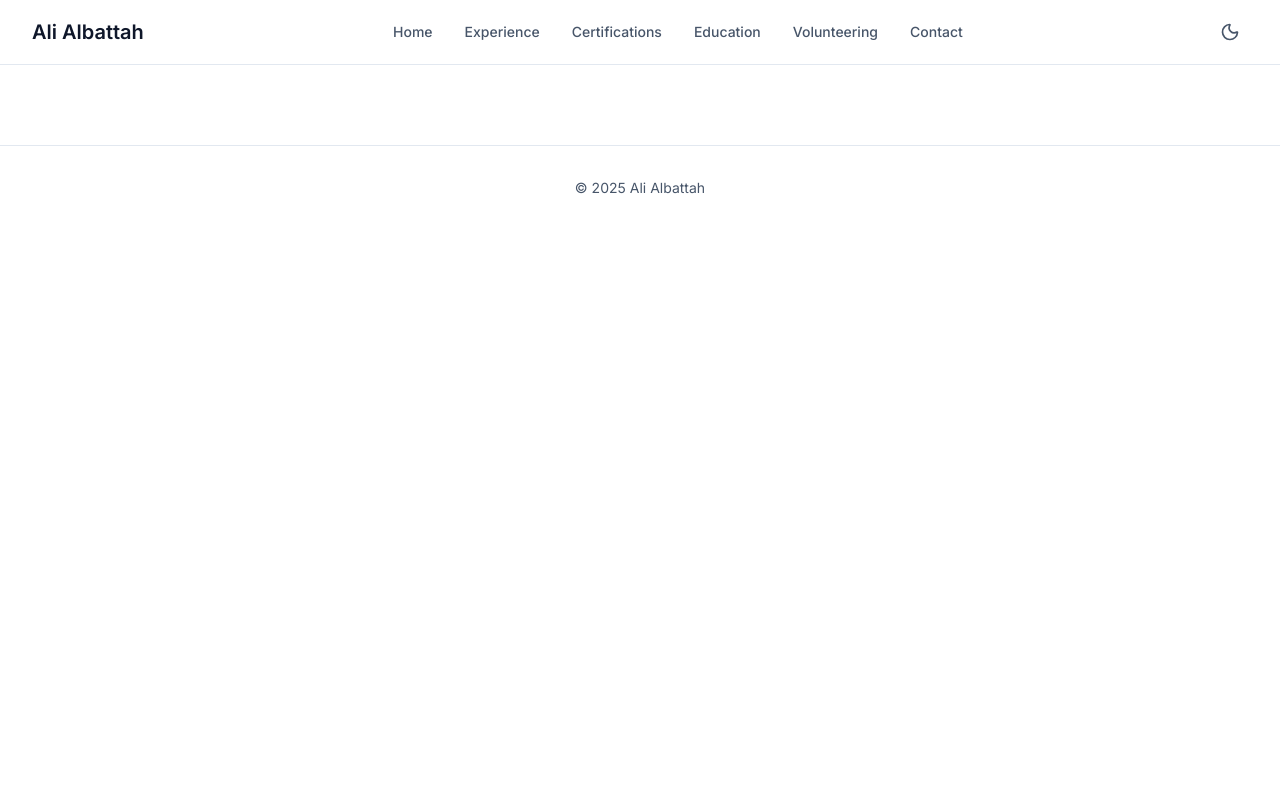
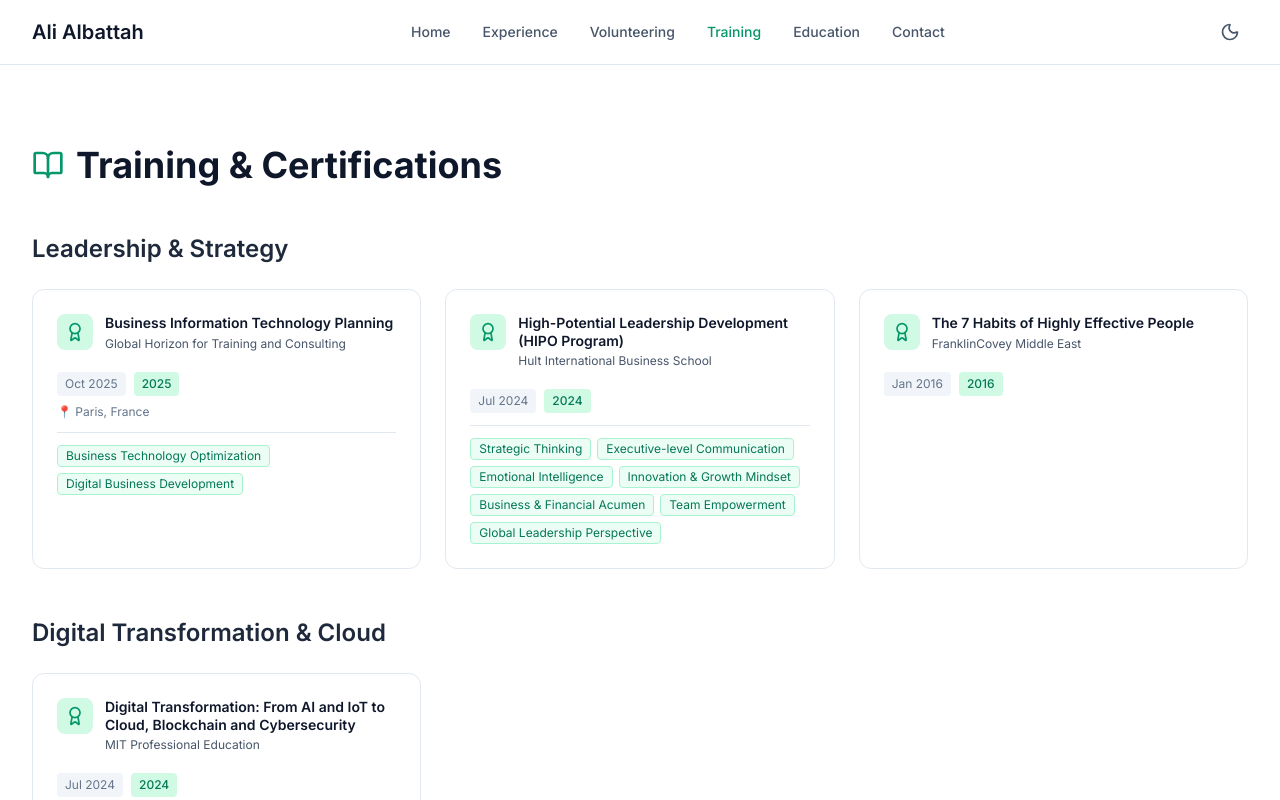
Before and after one commit to aalbattah/Ali_Profile, a React (Vite) app: page /training in a window 1280 px wide. Shown: the top 800 px of the page. Built offline with nearby package versions, Linux system fonts and the light colour scheme.

Commit message:
Add Training page and ensure all Experience, Volunteering details are shown

```diff
--- a/App.tsx
+++ b/App.tsx
@@ -7,6 +7,7 @@ import Experience from './pages/Experience';
 import Certifications from './pages/Certifications';
 import Education from './pages/Education';
 import Volunteering from './pages/Volunteering';
+import Training from './pages/Training';
 import Contact from './pages/Contact';
 
 const App: React.FC = () => {
@@ -18,9 +19,10 @@ const App: React.FC = () => {
           <Routes>
             <Route path="/" element={<Home />} />
             <Route path="/experience" element={<Experience />} />
+            <Route path="/volunteering" element={<Volunteering />} />
+            <Route path="/training" element={<Training />} />
             <Route path="/certifications" element={<Certifications />} />
             <Route path="/education" element={<Education />} />
-            <Route path="/volunteering" element={<Volunteering />} />
             <Route path="/contact" element={<Contact />} />
           </Routes>
           <footer className="border-t border-slate-200 dark:border-slate-700 py-8 mt-20">
--- a/components/ExecutiveHeader.tsx
+++ b/components/ExecutiveHeader.tsx
@@ -11,9 +11,9 @@ const ExecutiveHeader: React.FC = () => {
   const navItems = [
     { path: '/', label: 'Home' },
     { path: '/experience', label: 'Experience' },
-    { path: '/certifications', label: 'Certifications' },
+    { path: '/volunteering', label: 'Volunteering' },
+    { path: '/training', label: 'Training' },
     { path: '/education', label: 'Education' },
-    { path: '/volunteering', label: 'Volunteering' },
     { path: '/contact', label: 'Contact' },
   ];
 
--- /dev/null
+++ b/pages/Training.tsx
@@ -0,0 +1,148 @@
+import React from 'react';
+import { Award, BookOpen } from 'lucide-react';
+import { RESUME_DATA } from '../constants';
+
+const Training: React.FC = () => {
+  // Group certifications by category
+  const categories = {
+    'Leadership & Strategy': RESUME_DATA.certifications.filter(
+      (cert) =>
+        cert.name.includes('Leadership') ||
+        cert.name.includes('Business') ||
+        cert.name.includes('Habits')
+    ),
+    'Digital Transformation & Cloud': RESUME_DATA.certifications.filter(
+      (cert) =>
+        cert.name.includes('Digital') ||
+        cert.name.includes('Cloud') ||
+        cert.name.includes('Transformation')
+    ),
+    'Project & Risk Management': RESUME_DATA.certifications.filter(
+      (cert) =>
+        cert.name.includes('Project') ||
+        cert.name.includes('Risk') ||
+        cert.name.includes('PMP') ||
+        cert.name.includes('PMI')
+    ),
+    'Infrastructure & Cybersecurity': RESUME_DATA.certifications.filter(
+      (cert) =>
+        cert.name.includes('HPE') ||
+        cert.name.includes('VMware') ||
+        cert.name.includes('Red Hat') ||
+        cert.name.includes('Ethical Hacker') ||
+        cert.name.includes('Veritas') ||
+        cert.name.includes('InfoScale')
+    ),
+    'Other': RESUME_DATA.certifications.filter(
+      (cert) =>
+        !cert.name.includes('Leadership') &&
+        !cert.name.includes('Business') &&
+        !cert.name.includes('Habits') &&
+        !cert.name.includes('Digital') &&
+        !cert.name.includes('Cloud') &&
+        !cert.name.includes('Transformation') &&
+        !cert.name.includes('Project') &&
+        !cert.name.includes('Risk') &&
+        !cert.name.includes('PMP') &&
+        !cert.name.includes('PMI') &&
+        !cert.name.includes('HPE') &&
+        !cert.name.includes('VMware') &&
+        !cert.name.includes('Red Hat') &&
+        !cert.name.includes('Ethical Hacker') &&
+        !cert.name.includes('Veritas') &&
+        !cert.name.includes('InfoScale')
+    ),
+  };
+
+  return (
+    <div className="min-h-screen py-20">
+      <div className="max-w-7xl mx-auto px-4 sm:px-6 lg:px-8">
+        <div className="flex items-center gap-3 mb-12">
+          <BookOpen className="w-8 h-8 text-emerald-600 dark:text-emerald-400" />
+          <h1 className="text-4xl font-bold text-slate-900 dark:text-white">
+            Training & Certifications
+          </h1>
+        </div>
+
+        <div className="space-y-12">
+          {Object.entries(categories).map(([category, certs]) => {
+            if (certs.length === 0) return null;
+
+            return (
+              <div key={category}>
+                <h2 className="text-2xl font-semibold text-slate-800 dark:text-slate-200 mb-6">
+                  {category}
+                </h2>
+                <div className="grid md:grid-cols-2 lg:grid-cols-3 gap-6">
+                  {certs.map((cert, idx) => (
+                    <div
+                      key={idx}
+                      className="bg-white dark:bg-slate-800 rounded-xl p-6 border border-slate-200 dark:border-slate-700 hover:shadow-md transition-shadow"
+                    >
+                      <div className="flex items-start gap-3 mb-3">
+                        <div className="p-2 bg-emerald-100 dark:bg-emerald-900/30 rounded-lg">
+                          <Award className="w-5 h-5 text-emerald-600 dark:text-emerald-400" />
+                        </div>
+                        <div className="flex-1">
+                          <h3 className="font-semibold text-slate-900 dark:text-white text-sm leading-tight mb-1">
+                            {cert.name}
+                          </h3>
+                          {cert.issuer && (
+                            <p className="text-xs text-slate-600 dark:text-slate-400 mb-2">
+                              {cert.issuer}
+                            </p>
+                          )}
+                        </div>
+                      </div>
+                      <div className="flex flex-wrap gap-2 text-xs text-slate-500 dark:text-slate-500 mb-2">
+                        {cert.period && (
+                          <span className="bg-slate-100 dark:bg-slate-700 px-2 py-1 rounded">
+                            {cert.period}
+                          </span>
+                        )}
+                        {cert.year && (
+                          <span className="bg-emerald-100 dark:bg-emerald-900/30 text-emerald-700 dark:text-emerald-400 px-2 py-1 rounded font-medium">
+                            {cert.year}
+                          </span>
+                        )}
+                      </div>
+                      {cert.location && (
+                        <p className="text-xs text-slate-500 dark:text-slate-500 mb-2">
+                          📍 {cert.location}
+                        </p>
+                      )}
+                      {cert.credentialId && (
+                        <p className="text-xs text-slate-500 dark:text-slate-500 mb-2">
+                          ID: {cert.credentialId}
+                        </p>
+                      )}
+                      {cert.expired && (
+                        <p className="text-xs text-slate-400 dark:text-slate-600">
+                          Expired: {cert.expired}
+                        </p>
+                      )}
+                      {cert.skills && cert.skills.length > 0 && (
+                        <div className="flex flex-wrap gap-1.5 mt-3 pt-3 border-t border-slate-200 dark:border-slate-700">
+                          {cert.skills.map((skill, skillIdx) => (
+                            <span
+                              key={skillIdx}
+                              className="text-xs px-2 py-0.5 bg-emerald-50 dark:bg-emerald-900/20 text-emerald-700 dark:text-emerald-400 rounded border border-emerald-200 dark:border-emerald-800"
+                            >
+                              {skill}
+                            </span>
+                          ))}
+                        </div>
+                      )}
+                    </div>
+                  ))}
+                </div>
+              </div>
+            );
+          })}
+        </div>
+      </div>
+    </div>
+  );
+};
+
+export default Training;
--- a/pages/Volunteering.tsx
+++ b/pages/Volunteering.tsx
@@ -42,12 +42,12 @@ const Volunteering: React.FC = () => {
               </div>
 
               <ul className="space-y-2">
-                {volunteer.details.slice(0, 3).map((detail, i) => (
+                {volunteer.details.map((detail, i) => (
                   <li
                     key={i}
                     className="text-sm text-slate-700 dark:text-slate-300 leading-relaxed flex items-start gap-2"
                   >
-                    <span className="mt-1.5 w-1 h-1 bg-emerald-500 rounded-full flex-shrink-0" />
+                    <span className="mt-1.5 w-1.5 h-1.5 bg-emerald-500 rounded-full flex-shrink-0" />
                     <span>{detail}</span>
                   </li>
                 ))}
```
